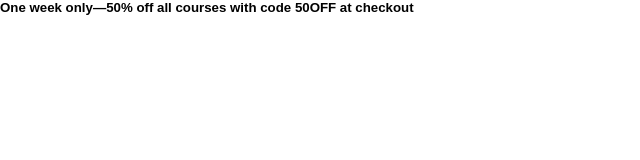
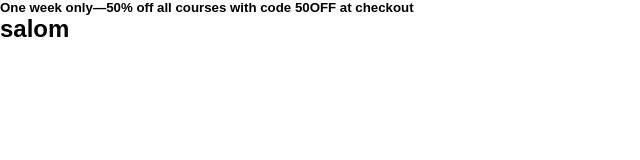
Before and after one commit to Anvar4341/albison-task, a plain HTML site: page index.html in a window 1280 px wide. Shown: the whole page, without its empty margins (0-640 px from the left). Drawn offline with Linux system fonts and the light colour scheme.

Commit message:
change h1

```diff
--- a/index.html
+++ b/index.html
@@ -14,7 +14,9 @@
                 <h5>One week only—50% off all courses with code 50OFF at checkout</h5>
             </header>
             <div class="navbor">
-                <div class="site-logo"></div>
+                <div class="site-logo">
+                    <h1>salom</h1>
+                </div>
                 <div class="site-nav"></div>
                 <div class="site-icons"></div>
             </div>
```
